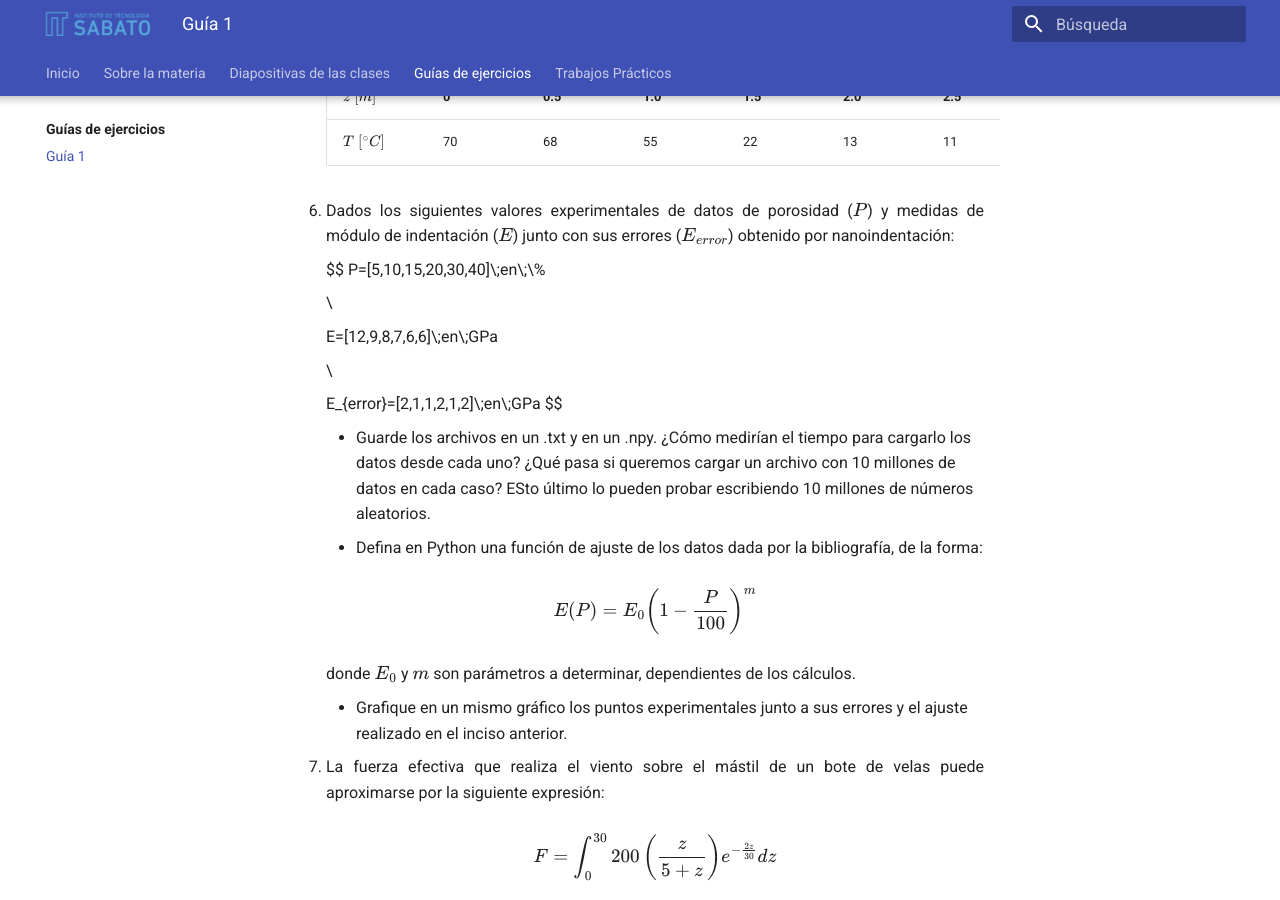
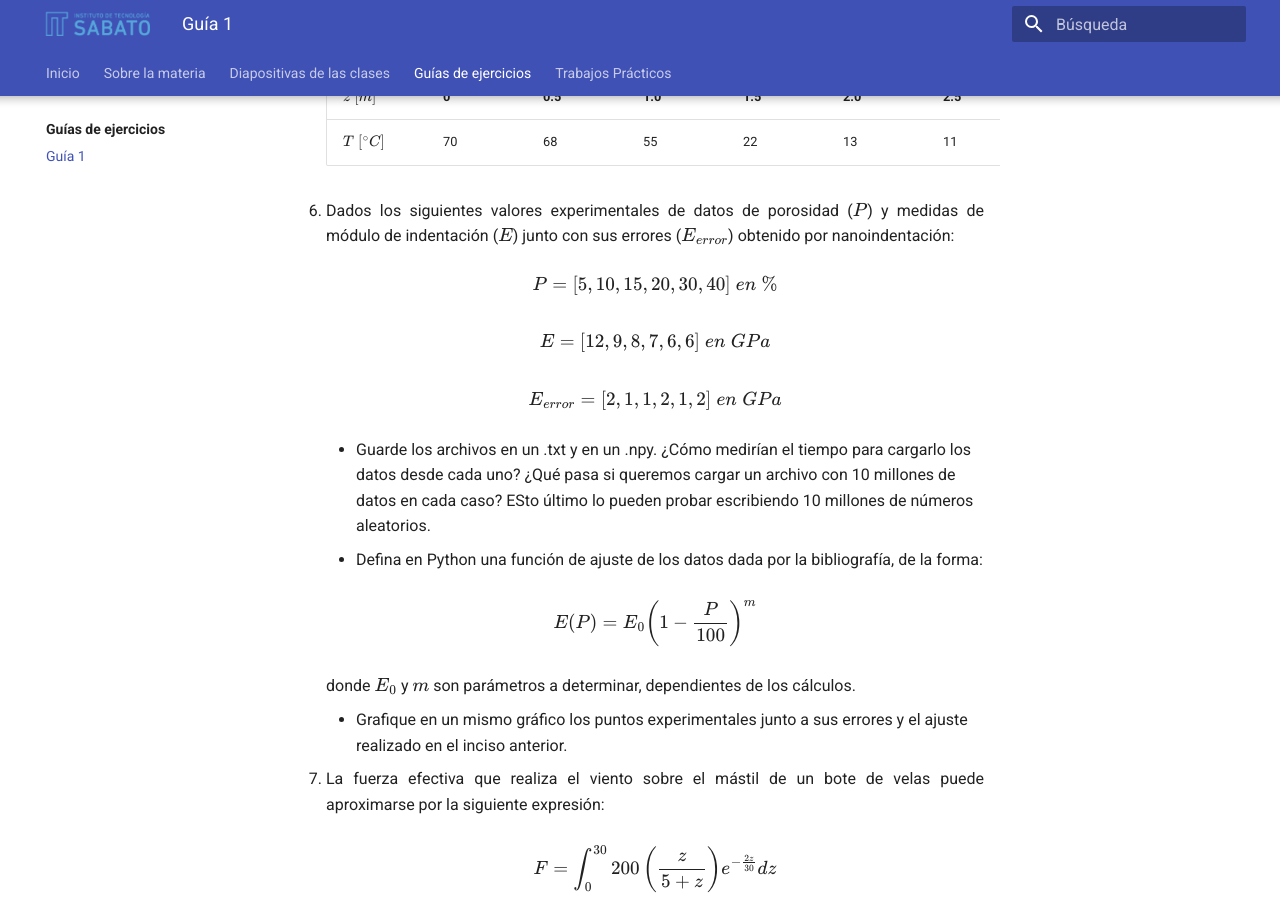
Before and after one commit to modelsabato/modelsabato.github.io, an MkDocs documentation site: the page built from docs/ejercicios/guia1.md, in a window 1280 px wide and 900 px high, scrolled down 1115 px. Built offline with MkDocs 1.6.1 and Material for MkDocs 9.7.7, drawn with Linux system fonts in a browser that asks for light colours; nearby versions of some CDN libraries; library files that are not in the unit come from our copies.

```diff
--- a/docs/ejercicios/guia1.md
+++ b/docs/ejercicios/guia1.md
@@ -31,13 +31,13 @@
 
     $$
       P=[5,10,15,20,30,40]\;en\;\%
+    $$
 
-      \\
+    $$
+      E=[12,9,8,7,6,6]\;en\;GPa
+    $$
 
-      E=[12,9,8,7,6,6]\;en\;GPa
-
-      \\
-
+    $$
       E_{error}=[2,1,1,2,1,2]\;en\;GPa
     $$
 
```
Also changed, not shown: 3 other files.
